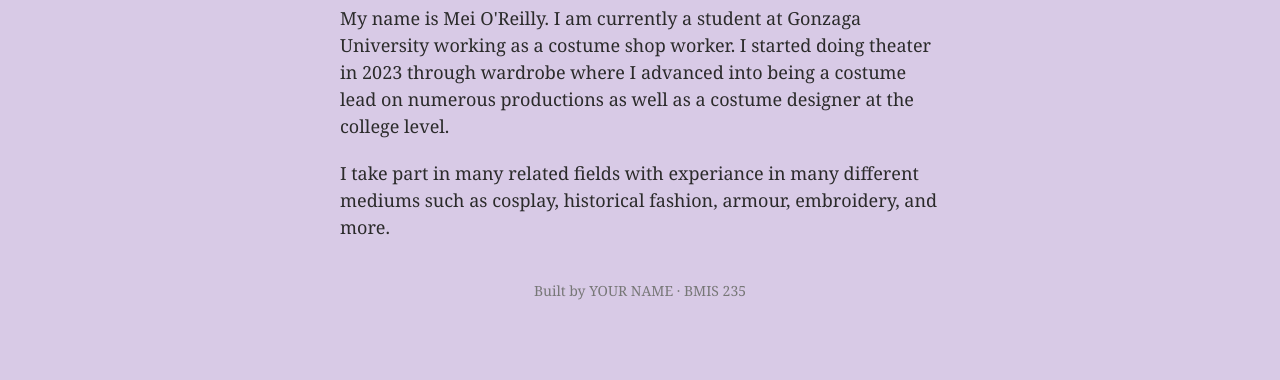
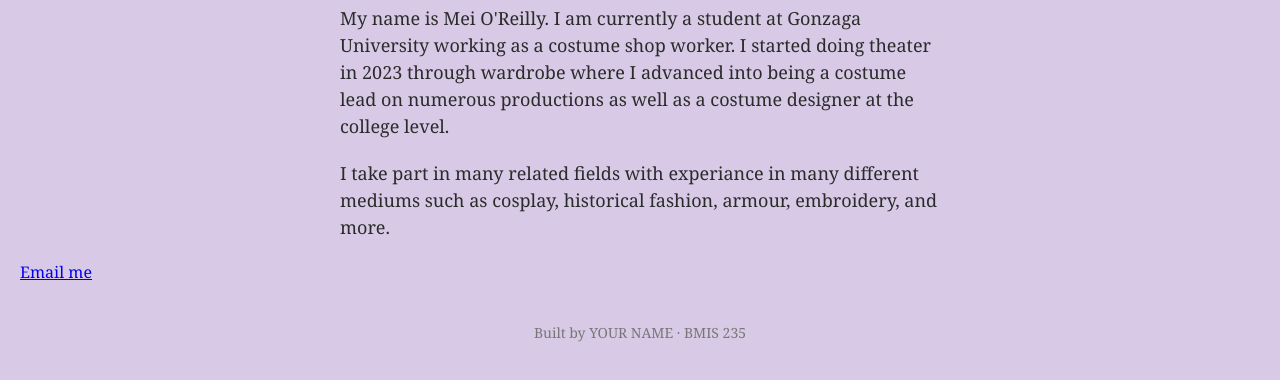
Before and after one commit to solikhtml/bmis235-html-3, a plain HTML site: page index.html in a window 1280 px wide. Shown: the part 190-570 px from the top of the page. Drawn offline with Linux system fonts and the light colour scheme.

Commit message:
Update index.html

```diff
--- a/index.html
+++ b/index.html
@@ -31,7 +31,7 @@
 <h1>Portfolio</h1>
 <p>My name is Mei O'Reilly. I am currently a student at Gonzaga University working as a costume shop worker. I started doing theater in 2023 through wardrobe where I advanced into being a costume lead on numerous productions as well as a costume designer at the college level. </p>
 <p>I take part in many related fields with experiance in many different mediums such as cosplay, historical fashion, armour, embroidery, and more.</p>
-
+<a href="mailto:mya.m.oreilly@gmail.com">Email me</a>
 <!-- ===== SHOWCASE ======================================================
      This box is empty on purpose. In Part 7 you paste an interactive
      graphic BETWEEN the opening <div> and the closing </div> below.
```
